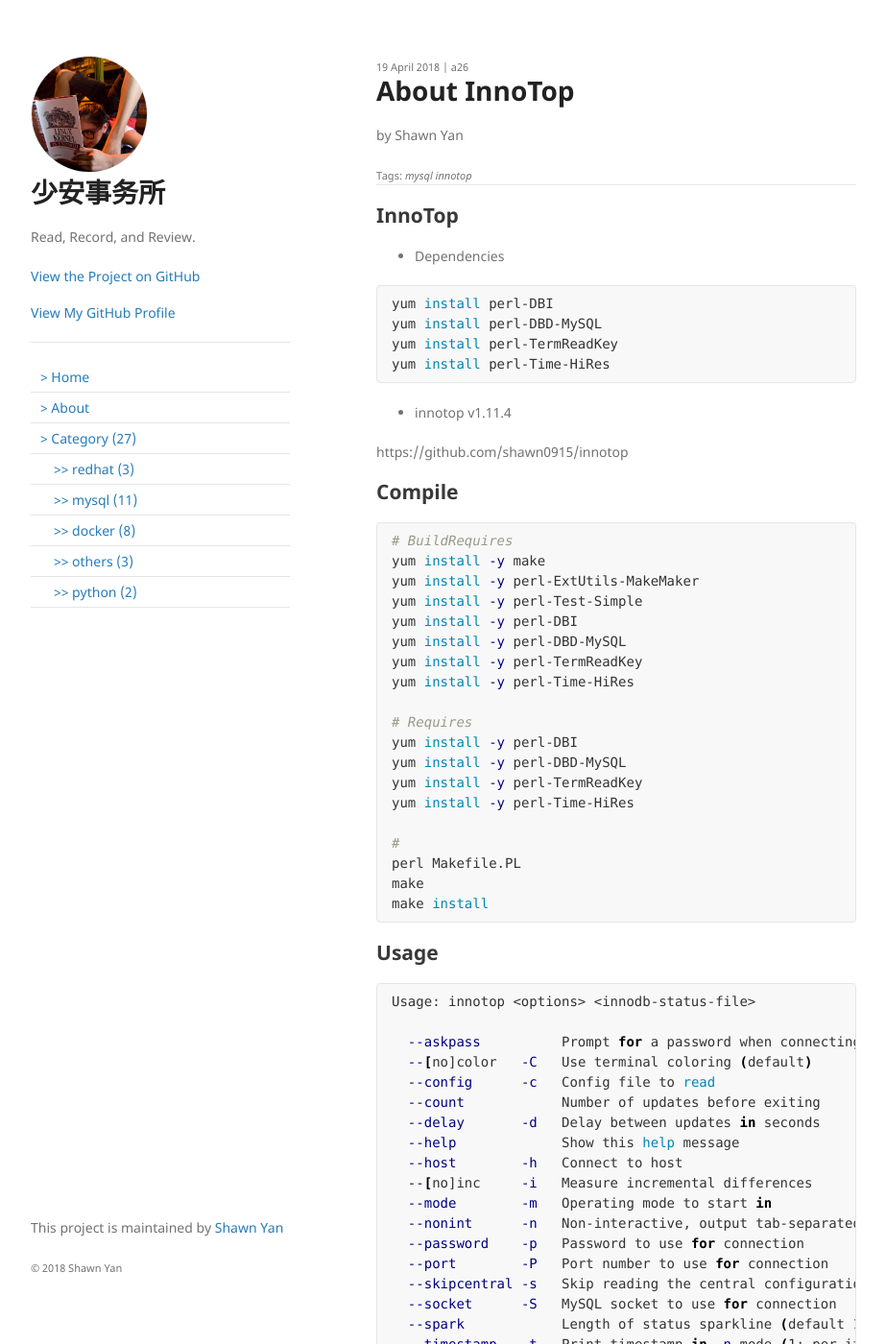
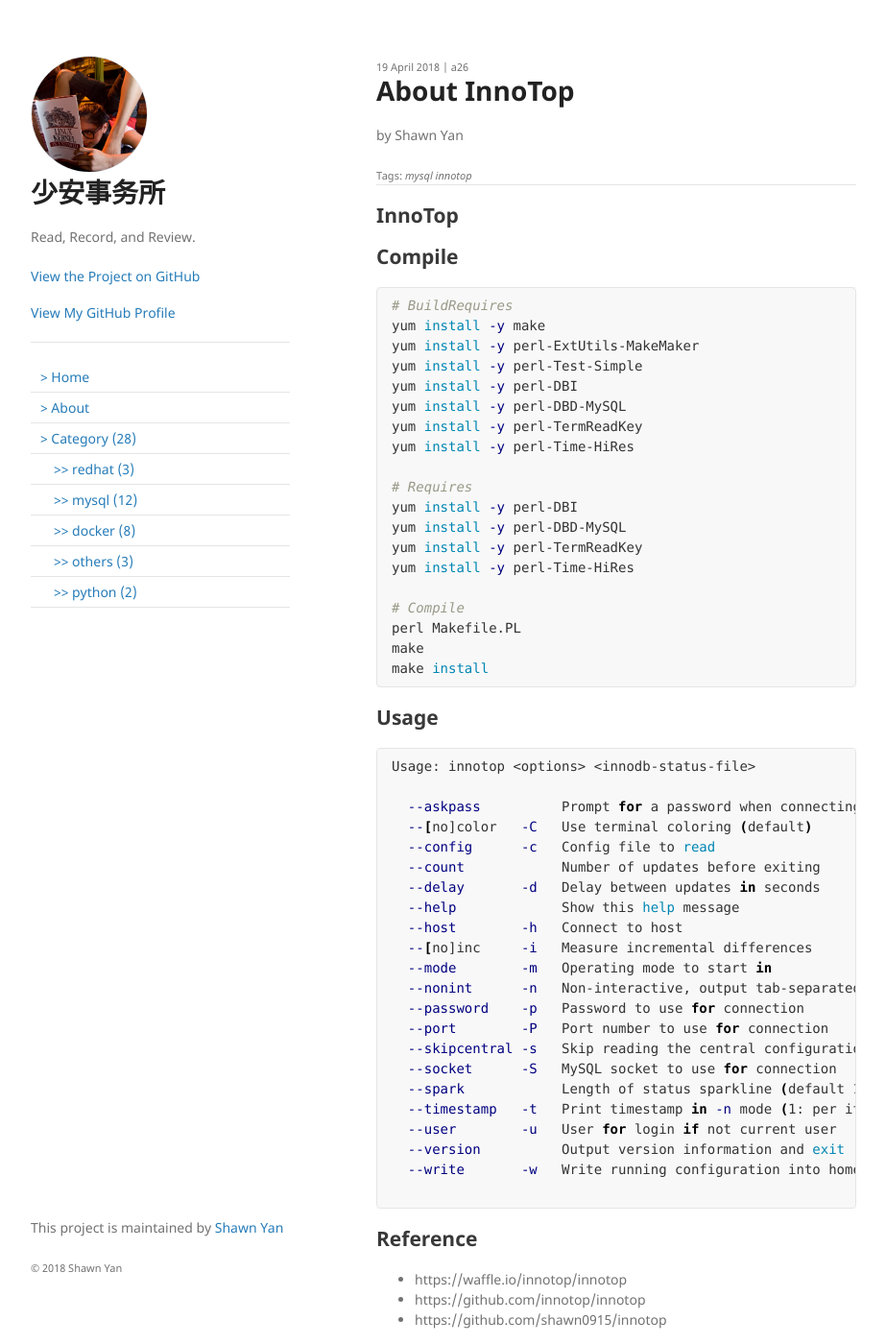
Before and after one commit to shawn0915/shawnyan.github.io, a Jekyll site: the page built from _posts/mysql/2018-04-19-about-innotop.md, in a window 1280 px wide and 1400 px high. Shown: the whole window at 96% size, without its empty margins (178-1101 px from the left). Built offline with Jekyll 4.4.1, drawn with Linux system fonts in a browser that asks for light colours.

````diff
--- a/_posts/mysql/2018-04-19-about-innotop.md
+++ b/_posts/mysql/2018-04-19-about-innotop.md
@@ -10,18 +10,6 @@ excerpt: a26
 
 ## InnoTop
 
-- Dependencies
-
-```bash
-yum install perl-DBI
-yum install perl-DBD-MySQL
-yum install perl-TermReadKey
-yum install perl-Time-HiRes
-```
-
-- innotop v1.11.4
-
-https://github.com/shawn0915/innotop
 
 ## Compile
 
@@ -41,7 +29,7 @@ yum install -y perl-DBD-MySQL
 yum install -y perl-TermReadKey
 yum install -y perl-Time-HiRes
 
-#
+# Compile
 perl Makefile.PL
 make
 make install
@@ -81,3 +69,4 @@ Usage: innotop <options> <innodb-status-file>
 
 - https://waffle.io/innotop/innotop
 - https://github.com/innotop/innotop
+- https://github.com/shawn0915/innotop
````
Also changed, not shown: _posts/mysql/2018-04-12-say-hello-to-mariadb-with-proxysql.md (+1 -1 lines), _posts/mysql/2018-04-17-benchmark-with-sysbench.md (+2 -0 lines), _posts/mysql/2018-04-20-mysql-health-check.md (+1 -1 lines), _posts/mysql/2018-04-20-mysql-tools-orzdba.md (added, +20 -0 lines).
